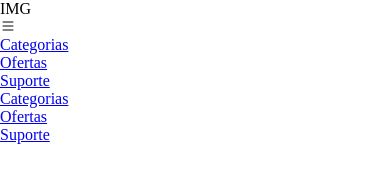
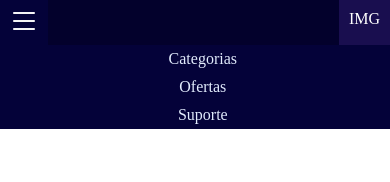
Before and after one commit to vagneralves1/funko-pop-novo, a plain HTML site: page index.html in a window 390 px wide. Drawn offline with nearby package versions, Linux system fonts and the light colour scheme.

Commit message:
salve novo menu

```diff
--- a/estilo/style.css
+++ b/estilo/style.css
@@ -22,11 +22,89 @@ body{
 */
 
 
+header{
+    background-color: #03012C;
+}
+
+header > p{
+    display: block;
+    background-color: #190E4F;
+    color: white;
+    padding: 10px;
+    height: 25px;
+    margin-left: auto;
+
+    grid-area: "img";
+}
+
+nav li{
+    list-style-type: none;
+}
+
+nav a{
+    text-decoration: none;
+    color: rgb(225, 235, 252);
+}
+
+nav > div > i{
+    background-color: #040239;
+    color: white;
+    display: block;
+    font-size: 2em;
+    padding: 4px;
+    width: 40px;
+    text-align: center;
+
+    margin-right: auto;
+}
+
+nav > #icon-menu{
+    grid-area: "menu";
+    display: none;
+}
+
+nav > #icon-menu > ul{
+    display: none;
+    background-color: #040239;
+    width: 130%;
+    text-align: center;
+}
+
+nav #icon-menu:hover ul{
+    display: block;
+}
+
+nav > #icon-menu li{
+    padding: 5px;
+}
+
+nav > #icon-menu li:hover{
+    background-color: #190E4F;
+    transition-duration: 0.3s;
+}
+
+nav > #icon-menu li:hover a{
+    color: #9ca5ea;
+}
 
 
+@media(max-width: 600px) {
+    nav > #icon-menu{
+        display: block;
+    }
+    nav > #menu{
+        display:none;
+    }
 
-
-
+    header{
+        background-color: #03012C;
+        display: grid;
+        grid-template-columns: 80% 20%;
+        grid-template-areas:
+        "menu img"
+        ;
+    }
+}
 
 
 /*header{
--- a/index.html
+++ b/index.html
@@ -9,7 +9,6 @@
 </head>
 <body>
     <header>
-        <p>IMG</p>
         <nav>
 
             <div id="icon-menu">
@@ -27,7 +26,7 @@
                 <li><a href="#">Suporte</a></li>
             </ul>
         </nav>
-
+        <p>IMG</p>
     </header>
 </body>
 </html>
```
